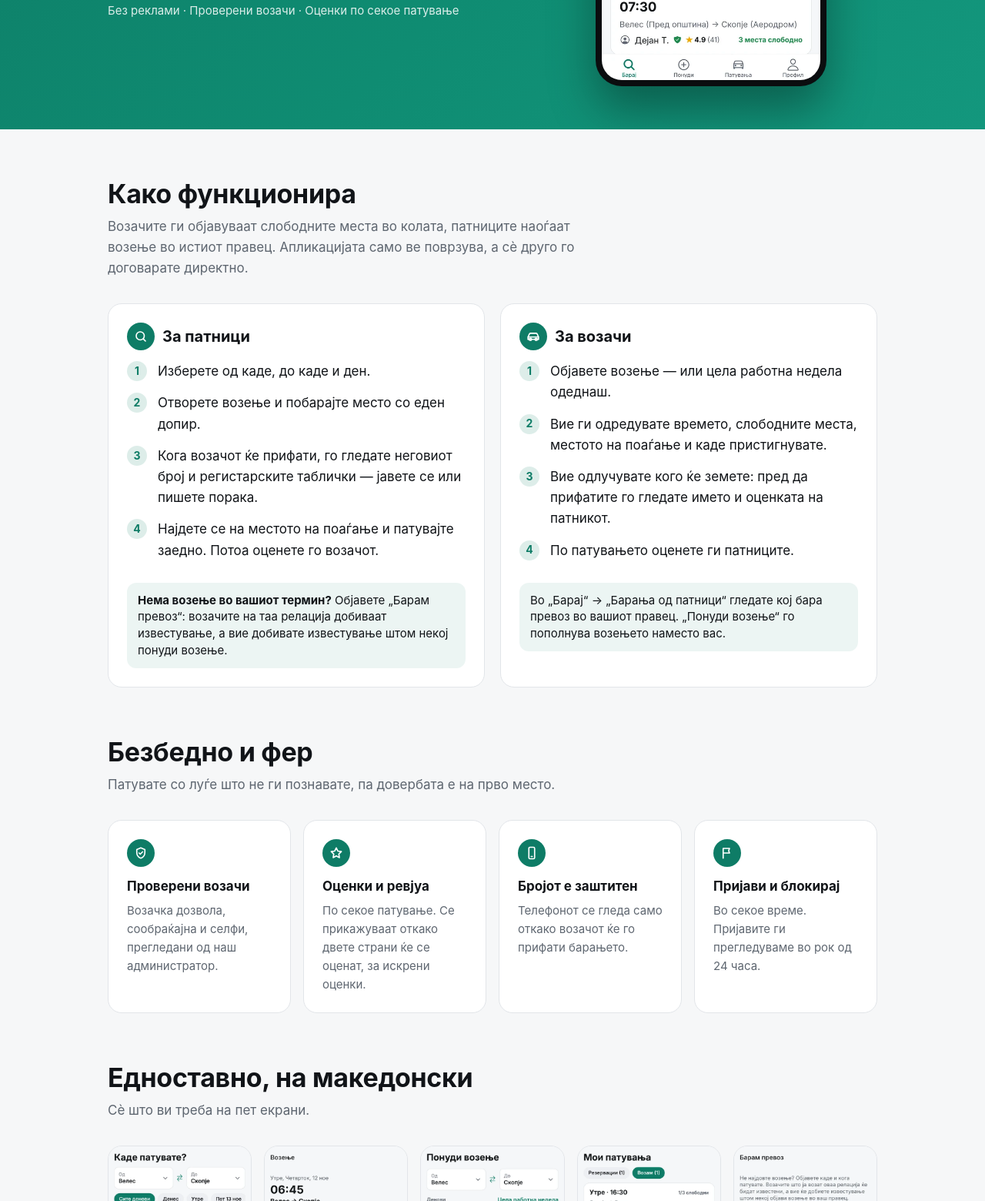
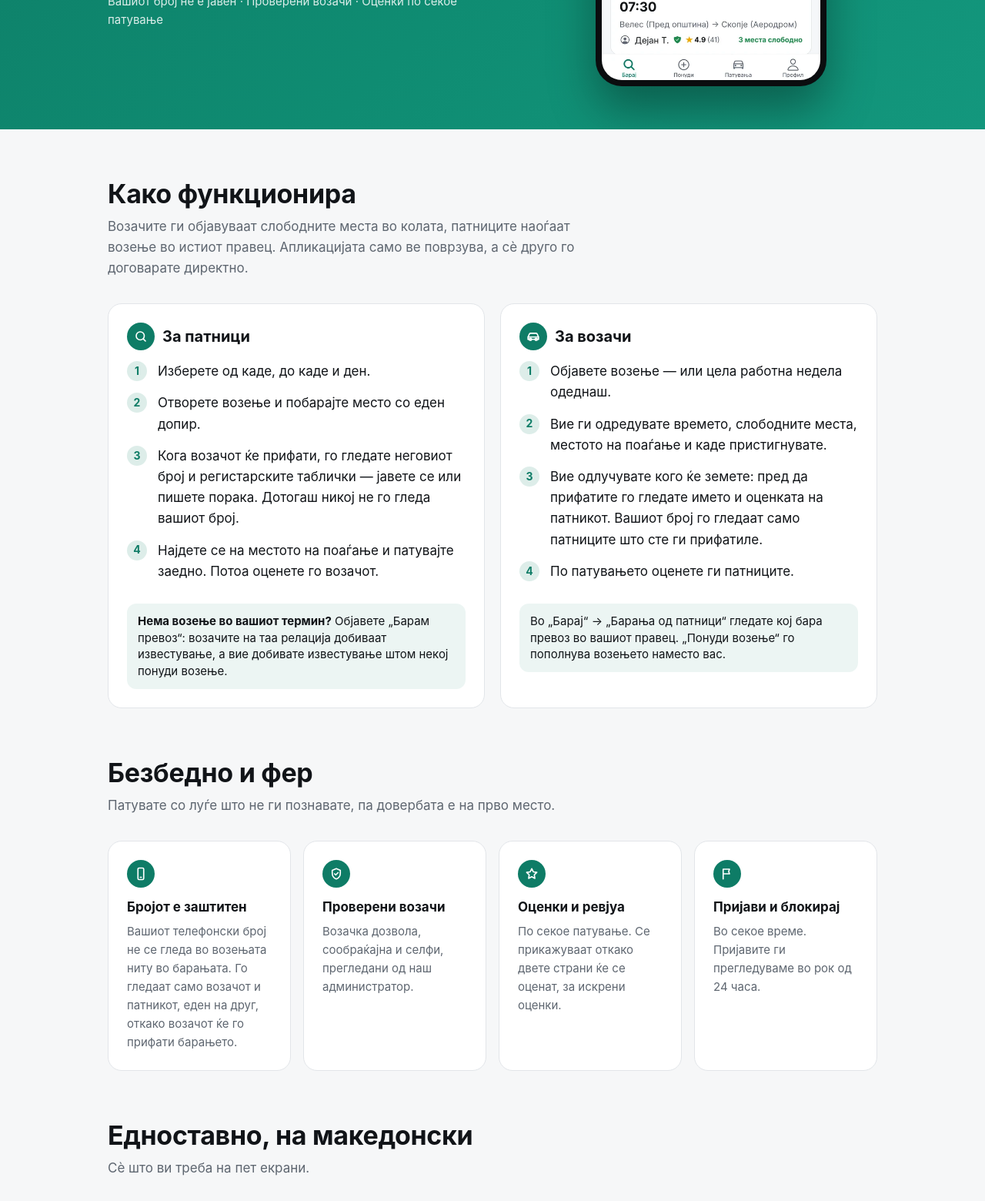
Before and after one commit to patuvaj/patuvaj.zaedno, a plain HTML site: page index.html in a window 1280 px wide. Shown: the part 526-2086 px from the top of the page at 77% size. Drawn offline with Linux system fonts and the light colour scheme.

Commit message:
Add files via upload

```diff
--- a/index.html
+++ b/index.html
@@ -145,7 +145,7 @@
         <p class="lead">Возите секој ден по иста релација? Понудете ги празните места. Патувате? Најдете возење за неколку секунди.</p>
         <div class="stores hero-stores" data-stores></div>
       </div>
-      <p class="facts">Без реклами · Проверени возачи · Оценки по секое патување</p>
+      <p class="facts">Вашиот број не е јавен · Проверени возачи · Оценки по секое патување</p>
     </div>
     <div class="phone"><img src="img/screen-search.webp" width="540" height="960" alt="Апликацијата: листа на возења Велес → Скопје"></div>
   </div>
@@ -162,7 +162,7 @@
           <ol class="steps">
             <li>Изберете од каде, до каде и ден.</li>
             <li>Отворете возење и побарајте место со еден допир.</li>
-            <li>Кога возачот ќе прифати, го гледате неговиот број и регистарските таблички — јавете се или пишете порака.</li>
+            <li>Кога возачот ќе прифати, го гледате неговиот број и регистарските таблички — јавете се или пишете порака. Дотогаш никој не го гледа вашиот број.</li>
             <li>Најдете се на местото на поаѓање и патувајте заедно. Потоа оценете го возачот.</li>
           </ol>
           <p class="hint"><strong>Нема возење во вашиот термин?</strong> Објавете „Барам превоз“: возачите на таа релација добиваат известување, а вие добивате известување штом некој понуди возење.</p>
@@ -172,7 +172,7 @@
           <ol class="steps">
             <li>Објавете возење — или цела работна недела одеднаш.</li>
             <li>Вие ги одредувате времето, слободните места, местото на поаѓање и каде пристигнувате.</li>
-            <li>Вие одлучувате кого ќе земете: пред да прифатите го гледате името и оценката на патникот.</li>
+            <li>Вие одлучувате кого ќе земете: пред да прифатите го гледате името и оценката на патникот. Вашиот број го гледаат само патниците што сте ги прифатиле.</li>
             <li>По патувањето оценете ги патниците.</li>
           </ol>
           <p class="hint">Во „Барај“ → „Барања од патници“ гледате кој бара превоз во вашиот правец. „Понуди возење“ го пополнува возењето наместо вас.</p>
@@ -187,6 +187,11 @@
       <p class="sub">Патувате со луѓе што не ги познавате, па довербата е на прво место.</p>
       <div class="grid4">
         <div class="card feature">
+          <span class="badge"><svg viewBox="0 0 24 24"><rect x="7" y="2" width="10" height="20" rx="2"/><path d="M11 18h2"/></svg></span>
+          <h3>Бројот е заштитен</h3>
+          <p>Вашиот телефонски број не се гледа во возењата ниту во барањата. Го гледаат само возачот и патникот, еден на друг, откако возачот ќе го прифати барањето.</p>
+        </div>
+        <div class="card feature">
           <span class="badge"><svg viewBox="0 0 24 24"><path d="M12 3 5 6v5c0 4.5 3 8.5 7 10 4-1.5 7-5.5 7-10V6l-7-3Z"/><path d="m9 12 2 2 4-4"/></svg></span>
           <h3>Проверени возачи</h3>
           <p>Возачка дозвола, сообраќајна и селфи, прегледани од наш администратор.</p>
@@ -195,11 +200,6 @@
           <span class="badge"><svg viewBox="0 0 24 24"><path d="m12 3 2.7 5.6 6.1.9-4.4 4.3 1 6.1L12 17l-5.4 2.9 1-6.1-4.4-4.3 6.1-.9L12 3Z"/></svg></span>
           <h3>Оценки и ревјуа</h3>
           <p>По секое патување. Се прикажуваат откако двете страни ќе се оценат, за искрени оценки.</p>
-        </div>
-        <div class="card feature">
-          <span class="badge"><svg viewBox="0 0 24 24"><rect x="7" y="2" width="10" height="20" rx="2"/><path d="M11 18h2"/></svg></span>
-          <h3>Бројот е заштитен</h3>
-          <p>Телефонот се гледа само откако возачот ќе го прифати барањето.</p>
         </div>
         <div class="card feature">
           <span class="badge"><svg viewBox="0 0 24 24"><path d="M5 21V4h11l-1.5 4L16 12H5"/></svg></span>
@@ -228,8 +228,8 @@
     <div class="wrap">
       <h2>Прашања</h2>
       <p class="sub">Не го најдовте одговорот? Пишете ни на <a href="mailto:info@patuvajzaedno.mk">info@patuvajzaedno.mk</a>.</p>
+      <details><summary>Кој го гледа мојот телефонски број?</summary><p>Додека барате или нудите возење, никој. Бројот не се гледа во возењата, во барањата за превоз ниту во профилот. Се прикажува само на возачот и патникот, еден на друг, откако возачот ќе го прифати барањето за место. Ако барањето е одбиено, бројот не се прикажува.</p></details>
       <details><summary>Што ако нема возење во мојот термин?</summary><p>Во „Барај“, на дното од листата, допрете „Барам превоз“ и внесете релација, ден и приближно време. Возачите што ја возат таа релација добиваат известување, а вие добивате известување штом некој објави возење во ваш правец. Вашиот број не се гледа во барањето.</p></details>
-      <details><summary>Кога се гледа мојот телефонски број?</summary><p>Само откако возачот ќе го прифати барањето — тогаш возачот и патникот ги гледаат броевите еден на друг.</p></details>
       <details><summary>Како да станам проверен возач?</summary><p>Во апликацијата: Профил → Проверен возач. Сликајте ја возачката, сообраќајната дозвола и селфи. Проверуваме во рок од 24 часа, а потоа фотографиите се бришат.</p></details>
       <details><summary>Како да пријавам или блокирам корисник?</summary><p>Отворете го возењето и допрете „Пријави или блокирај го возачот“. За патник: Патувања → Возам → „⋯“ до неговото име.</p></details>
       <details><summary>Како да го избришам профилот?</summary><p>Профил → Избриши профил. Без апликацијата: <a href="delete-account.html">Бришење на профил</a>.</p></details>
```
Also changed, not shown: support.html (+2 -2 lines).
